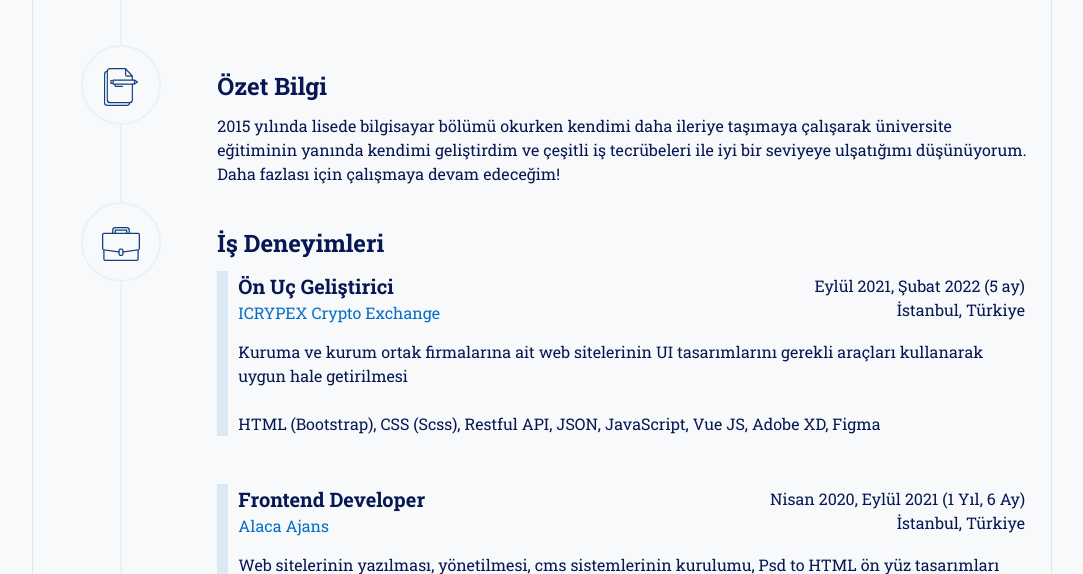
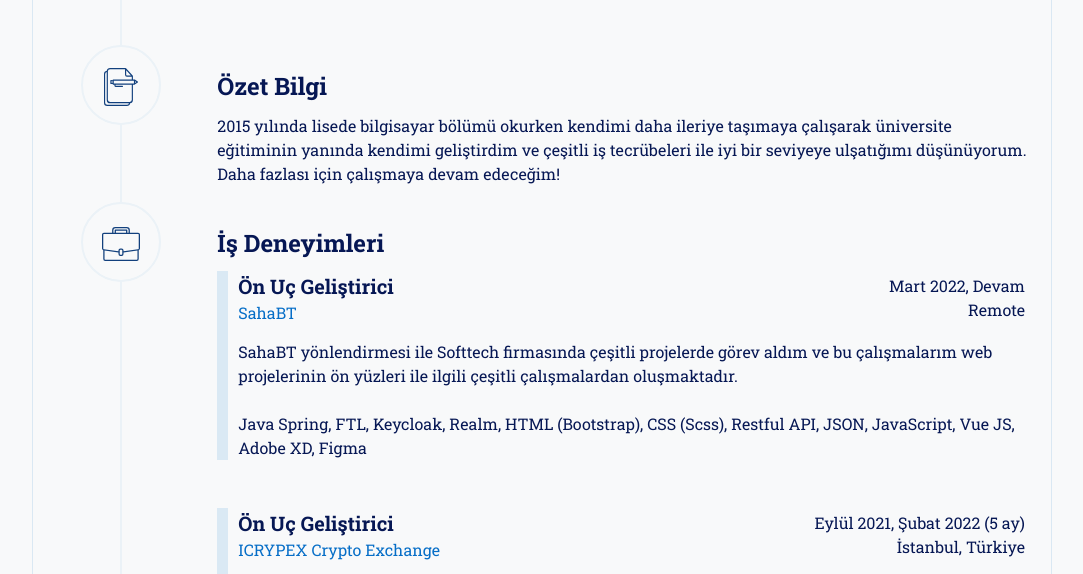
Before and after one commit to abdullahturkmen/abdullahturkmen.github.io, a plain HTML site: page resume.html in a window 1280 px wide. Shown: the part 213-787 px from the top of the page, without its empty margins (98-1181 px from the left). Drawn offline with nearby package versions, Linux system fonts and the light colour scheme.

Commit message:
Update resume.html

```diff
--- a/resume.html
+++ b/resume.html
@@ -282,6 +282,32 @@
               <div class="section-title">İş Deneyimleri</div>
               <div class="section-content">
                 <ul class="list">
+                   <li class="list-item">
+                    <div class="list-item-top d-block d-lg-inline-flex">
+                      <div class="list-item-head">
+                        <div class="list-item-title">Ön Uç Geliştirici</div>
+                        <div class="list-item-subtitle spcl-light-blue">
+                          SahaBT
+                        </div>
+                      </div>
+                      <div class="list-item-date">
+                        <span class="d-block"
+                          >Mart 2022, Devam</span
+                        >
+                        <span class="d-block"> Remote</span>
+                      </div>
+                    </div>
+                    <div class="list-item-text">
+                      <p>
+                        SahaBT yönlendirmesi ile Softtech firmasında çeşitli projelerde görev aldım ve bu çalışmalarım web projelerinin ön yüzleri ile ilgili çeşitli çalışmalardan oluşmaktadır.
+                      </p>
+                      <p>&nbsp;</p>
+                      <p>
+                        Java Spring, FTL, Keycloak, Realm, HTML (Bootstrap), CSS (Scss), Restful API, JSON,
+                        JavaScript, Vue JS, Adobe XD, Figma
+                      </p>
+                    </div>
+                  </li>
                   <li class="list-item">
                     <div class="list-item-top d-block d-lg-inline-flex">
                       <div class="list-item-head">
```
